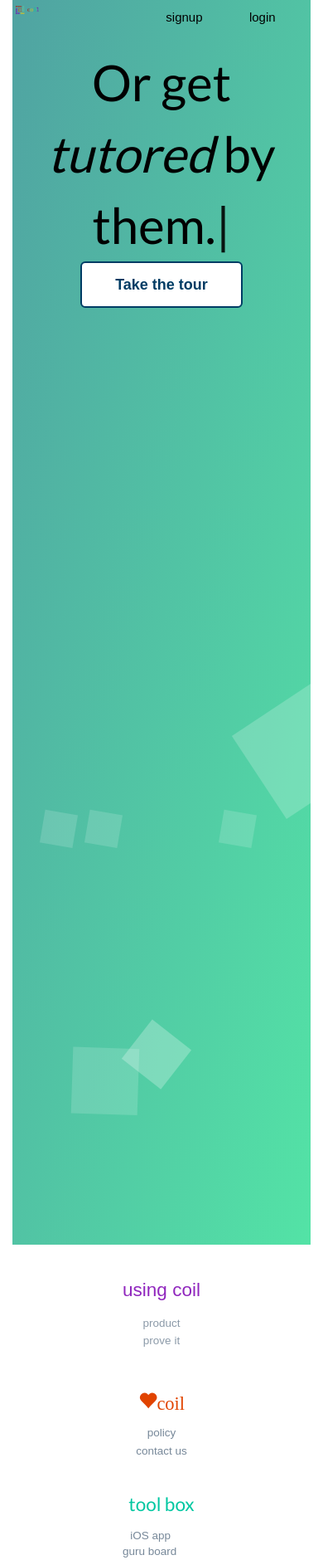
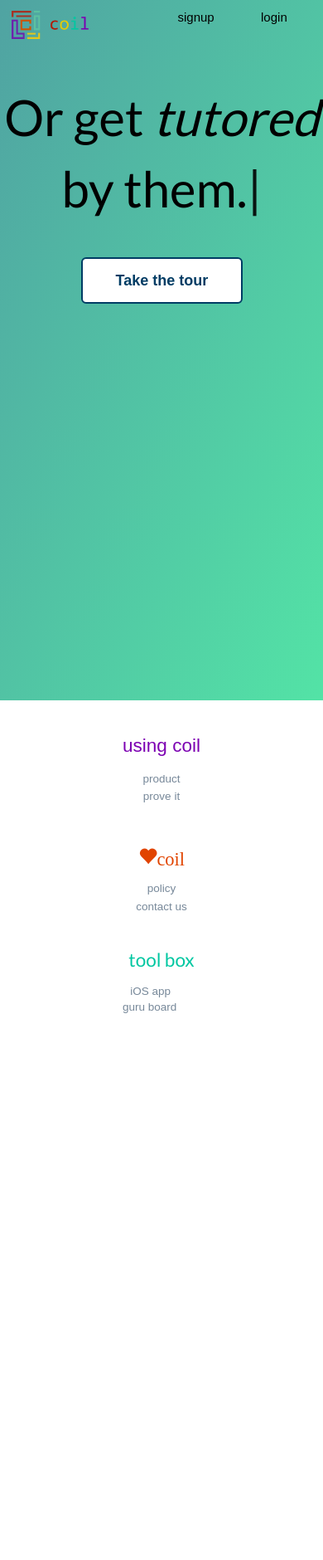
Before and after one commit to NicolasPerl/coil-landing-page-2, a PHP site: page / in a window 390 px wide; the page is wider, and only the part inside the window is pictured. Shown: that part at 83% size. After the commit the page ends 1221 px from the top of that part, so only its background shows below. Run offline with PHP 8.4, Linux system fonts and the light colour scheme; some libraries are stand-ins or nearby versions.

Commit message:
index.php ready to go besides background experimentation

```diff
--- a/index.php
+++ b/index.php
@@ -21,7 +21,7 @@
 
   </head>
   <body>
-      <div class="col-lg-12">
+      <div class="col-sm-12">
         <div class="wrapper">
                 <div class="loginButtons">
                     <img src="images/landing-page-logo.png" id="landing-page-logo" alt="coil logo">
@@ -33,7 +33,7 @@
                     <a class="button" href="#" id="loginButton"><strong>login</strong></a>
                     <a class="button" href="#" id="signupButton"><strong>signup</strong></a>-->
                 </div>
-                    <ul class="bg-bubbles">
+                    <ul class="bg-bubbles hidden-xs">
                         <li></li>
                         <li></li>
                         <li></li>
@@ -45,6 +45,8 @@
                         <li></li>
                         <li></li>
                     </ul>
+                    <ul class="bg-bubbles visible-xs hidden-sm hidden-md hidden-lg">
+                    </ul>
                 <!-- typed.js injection -->
                 <div class="type-wrap">
                     <div id="typed-strings">
@@ -54,7 +56,12 @@
                     <span id="typed"></span>
                 </div>
                 <!-- typed.js ends here -->
+                <div class="hidden-xs">
                     <center><a href="/product.php" id="productButton" class="btn btn-default btn-lg"><strong>Take the tour</strong></a></center>
+                </div>
+                 <div class="visible-xs hidden-sm hidden-md hidden-lg">
+                    <center><a href="/product.php" id="productButtonXS" class="btn btn-default btn-lg"><strong>Take the tour</strong></a></center>
+                </div>
                 <!-- typed.js script -->
                 <script>
                     var typed = new Typed('#typed', {
@@ -73,21 +80,21 @@
 
     <footer>
         <div class="row">
-            <div class="col-md-4">
+            <div class="col-sm-4">
                 <center><p id="usingCoilFooter"> using coil</p>
                 <div class="footerLinks">
                     <a href="/product.php"> product </a><br>
                     <a href="#"> prove it </a>
                 </div></center>
             </div>
-            <div class="col-md-4">
+            <div class="col-sm-4">
                 <center><span class="glyphicon glyphicon-heart" id="coilFooter" aria-hidden="true">coil</span>
                 <div class="footerLinks">
                     <a href="#"> policy </a><br>
                     <a href="mailto:support@coilapp.com?Subject=Hi%20again!" target="_top">contact us</a>
                 </div></center>
             </div>
-            <div class="col-md-4">
+            <div class="col-sm-4">
                 <center><p id="handyLinksFooter">tool box</p></center>
                 <div class="footerLinks">
                     <a id="toolBox" href="#"> iOS app</a>
--- a/styles/index.css
+++ b/styles/index.css
@@ -73,6 +73,8 @@ body {
     display: inline-block;
     float: right;
 }
+
+
 /*-------buttons end here ------------
 ------------------------------------------------*/
 
@@ -93,10 +95,11 @@ body {
 #landing-page-logo {
 	position: relative;
 	z-index: 100;
-	height: 8%;
-	width: 8%;
-	margin: 1%;
+	height: 25pt;
+	width: 70pt;
+	margin: 10pt;
 }
+
 
 .pointPointArrow{
     width:16px;
@@ -179,6 +182,7 @@ body {
     position: relative;
     padding: 14px 40px;
     z-index: 100;
+    margin-top: 50pt;
 }
 
 #productButton:hover {
@@ -186,20 +190,27 @@ body {
   color: white;
 }
 
+#productButtonXS {
+  -webkit-transition-duration: 0.4s; /* Safari */
+    transition-duration: 0.4s;
+    position: relative;
+    padding: 14px 40px;
+    z-index: 100;
+    margin-top: 30pt;
 
-#loginButton {
-	margin: 1%;
 }
 
-#signupButton {
-	margin: 1%;
+#productButtonXS:hover {
+  background-color: #003C64;
+  color: white;
 }
 
 .btn-default{
-	border: 2px solid #003C64;
-	color: #003C64;
-	position: relative;
+  border: 2px solid #003C64;
+  color: #003C64;
+  position: relative;
 }
+
 
 .btn-primary {
 	float: right;
@@ -304,14 +315,18 @@ body :-ms-input-placeholder {
   position: relative;
   top: 50%;
   left: 0;
-  width: 100%;
-  height: 100em;
+  width: 100vw;
+  height: 100vh;
   overflow: visible;
+  margin-left: -11pt;
+
 }
 .wrapper.form-success .container h1 {
   -webkit-transform: translateY(85px);
           transform: translateY(85px);
 }
+
+
 
 
 .bg-bubbles {
```
